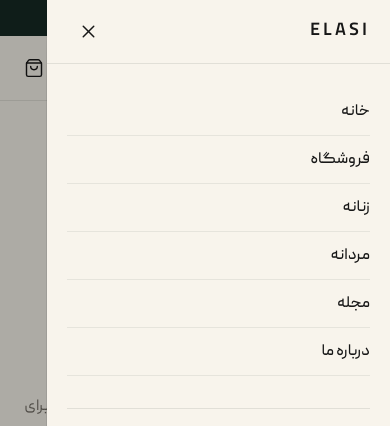
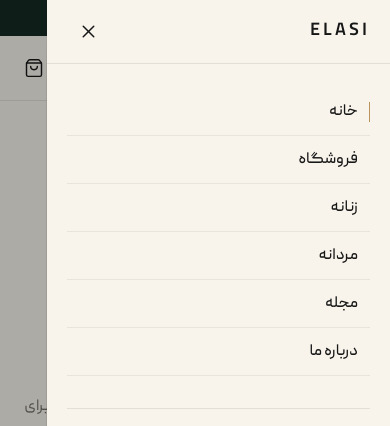
Before and after one commit to sahandsamadpoor1381-jpg/elasi, a Next.js app in the folder frontend/: page / in a window 390 px wide. Both pictures are taken after a click on the button 356 px from the left and 68 px from the top of the page. Shown: the top 426 px of the page. Built offline with nearby package versions, Linux system fonts and the light colour scheme.

Commit message:
feat(frontend): add active navigation states

```diff
--- a/frontend/src/components/site-header/main-navigation.tsx
+++ b/frontend/src/components/site-header/main-navigation.tsx
@@ -1,46 +1,45 @@
+"use client";
+
 import Link from "next/link";
+import { usePathname } from "next/navigation";
 
-const navigationItems = [
-  {
-    label: "خانه",
-    href: "/",
-  },
-  {
-    label: "فروشگاه",
-    href: "/shop",
-  },
-  {
-    label: "زنانه",
-    href: "/women",
-  },
-  {
-    label: "مردانه",
-    href: "/men",
-  },
-  {
-    label: "مجله",
-    href: "/blog",
-  },
-  {
-    label: "درباره ما",
-    href: "/about",
-  },
-] as const;
+import {
+  isNavigationItemActive,
+  navigationItems,
+} from "./navigation-items";
 
 export function MainNavigation() {
+  const pathname = usePathname();
+
   return (
     <nav aria-label="ناوبری اصلی">
       <ul className="flex items-center gap-7">
-        {navigationItems.map((item) => (
+        {navigationItems.map((item) => {
+          const isActive = isNavigationItemActive(pathname, item.href);
+
+          return (
             <li key={item.href}>
               <Link
                 href={item.href}
-              className="text-body-sm font-medium text-elasi-text transition-colors hover:text-elasi-gold"
+                aria-current={isActive ? "page" : undefined}
+                className={`relative py-2 text-body-sm font-medium transition-colors ${
+                  isActive
+                    ? "text-elasi-gold"
+                    : "text-elasi-text hover:text-elasi-gold"
+                }`}
               >
                 {item.label}
+
+                <span
+                  aria-hidden="true"
+                  className={`absolute inset-x-0 -bottom-0.5 mx-auto h-px bg-elasi-gold transition-[width,opacity] duration-200 ${
+                    isActive ? "w-full opacity-100" : "w-0 opacity-0"
+                  }`}
+                />
               </Link>
             </li>
-        ))}
+          );
+        })}
       </ul>
     </nav>
   );
--- a/frontend/src/components/site-header/mobile-navigation-drawer.tsx
+++ b/frontend/src/components/site-header/mobile-navigation-drawer.tsx
@@ -2,39 +2,18 @@
 
 import { Heart, UserRound, X } from "lucide-react";
 import Link from "next/link";
+import { usePathname } from "next/navigation";
 import { useEffect, useRef } from "react";
+
+import {
+  isNavigationItemActive,
+  navigationItems,
+} from "./navigation-items";
 
 type MobileNavigationDrawerProps = {
   isOpen: boolean;
   onClose: () => void;
 };
-
-const navigationItems = [
-  {
-    label: "خانه",
-    href: "/",
-  },
-  {
-    label: "فروشگاه",
-    href: "/shop",
-  },
-  {
-    label: "زنانه",
-    href: "/women",
-  },
-  {
-    label: "مردانه",
-    href: "/men",
-  },
-  {
-    label: "مجله",
-    href: "/blog",
-  },
-  {
-    label: "درباره ما",
-    href: "/about",
-  },
-] as const;
 
 const focusableElementsSelector = [
   'a[href]',
@@ -49,6 +28,8 @@
   isOpen,
   onClose,
 }: MobileNavigationDrawerProps) {
+  const pathname = usePathname();
+
   const drawerRef = useRef<HTMLElement>(null);
   const closeButtonRef = useRef<HTMLButtonElement>(null);
 
@@ -58,6 +39,7 @@
     }
 
     const previousOverflow = document.body.style.overflow;
+
     const previouslyFocusedElement =
       document.activeElement instanceof HTMLElement
         ? document.activeElement
@@ -111,6 +93,7 @@
     }
 
     document.body.style.overflow = "hidden";
+
     window.addEventListener("keydown", handleKeyDown);
 
     const focusFrame = window.requestAnimationFrame(() => {
@@ -119,8 +102,11 @@
 
     return () => {
       window.cancelAnimationFrame(focusFrame);
+
       document.body.style.overflow = previousOverflow;
+
       window.removeEventListener("keydown", handleKeyDown);
+
       previouslyFocusedElement?.focus();
     };
   }, [isOpen, onClose]);
@@ -159,6 +145,7 @@
             <Link
               href="/"
               onClick={onClose}
+              aria-label="صفحه اصلی ELASI"
               className="text-lg font-semibold tracking-[0.18em] text-elasi-green"
             >
               ELASI
@@ -171,7 +158,11 @@
               onClick={onClose}
               className="flex size-11 items-center justify-center rounded-full text-elasi-green transition-colors hover:bg-elasi-green/5 hover:text-elasi-gold"
             >
-              <X size={21} strokeWidth={1.7} aria-hidden="true" />
+              <X
+                size={21}
+                strokeWidth={1.7}
+                aria-hidden="true"
+              />
             </button>
           </div>
 
@@ -180,17 +171,38 @@
             className="flex-1 overflow-y-auto px-5 py-6"
           >
             <ul className="flex flex-col">
-              {navigationItems.map((item) => (
+              {navigationItems.map((item) => {
+                const isActive = isNavigationItemActive(
+                  pathname,
+                  item.href,
+                );
+
+                return (
                   <li key={item.href}>
                     <Link
                       href={item.href}
                       onClick={onClose}
-                    className="flex min-h-12 items-center border-b border-elasi-green/8 text-base font-medium text-elasi-text transition-colors hover:text-elasi-gold"
+                      aria-current={isActive ? "page" : undefined}
+                      className={`relative flex min-h-12 items-center border-b border-elasi-green/8 pr-3 text-base font-medium transition-colors ${
+                        isActive
+                          ? "text-elasi-gold"
+                          : "text-elasi-text hover:text-elasi-gold"
+                      }`}
                     >
+                      <span
+                        aria-hidden="true"
+                        className={`absolute right-0 h-5 w-px bg-elasi-gold transition-opacity duration-200 ${
+                          isActive
+                            ? "opacity-100"
+                            : "opacity-0"
+                        }`}
+                      />
+
                       {item.label}
                     </Link>
                   </li>
-              ))}
+                );
+              })}
             </ul>
 
             <div className="mt-8 border-t border-elasi-green/10 pt-5">
@@ -204,6 +216,7 @@
                   strokeWidth={1.7}
                   aria-hidden="true"
                 />
+
                 حساب کاربری
               </Link>
 
@@ -217,6 +230,7 @@
                   strokeWidth={1.7}
                   aria-hidden="true"
                 />
+
                 علاقه‌مندی‌ها
               </Link>
             </div>
--- /dev/null
+++ b/frontend/src/components/site-header/navigation-items.ts
@@ -0,0 +1,37 @@
+export const navigationItems = [
+  {
+    label: "خانه",
+    href: "/",
+  },
+  {
+    label: "فروشگاه",
+    href: "/shop",
+  },
+  {
+    label: "زنانه",
+    href: "/women",
+  },
+  {
+    label: "مردانه",
+    href: "/men",
+  },
+  {
+    label: "مجله",
+    href: "/blog",
+  },
+  {
+    label: "درباره ما",
+    href: "/about",
+  },
+] as const;
+
+export function isNavigationItemActive(
+  pathname: string,
+  href: string,
+): boolean {
+  if (href === "/") {
+    return pathname === "/";
+  }
+
+  return pathname === href || pathname.startsWith(`${href}/`);
+}
```
Lines whose indentation alone changed are shown as unchanged.
